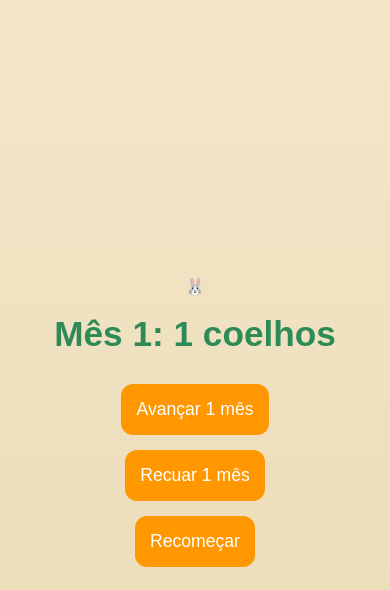
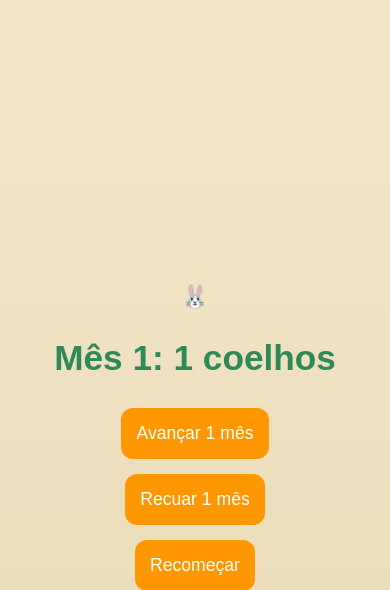
Before and after one commit to D1N1S1O/Sucess-o-de-Fibonacci, a Flask app: page / in a window 390 px wide. Shown: the top 590 px of the page. Run offline with Flask 3, Linux system fonts and the light colour scheme.

Commit message:
Refactor and enhance CSS styles

```diff
--- a/static/style.css
+++ b/static/style.css
@@ -54,3 +54,30 @@ button:active {
 button:hover {
     background-color: #e68900;
 }
+
+.coelhos {
+    margin-top: 20px;
+    font-size: 28px;
+    text-align: center;
+    word-wrap: break-word;
+}
+
+@media (max-width: 600px) {
+    .coelhos {
+        font-size: 22px;
+        padding: 10px;
+    }
+}
+
+.limite-msg {
+    color: red;
+    font-weight: bold;
+    margin-top: 15px;
+    text-align: center;
+    animation: piscar 1s infinite alternate;
+}
+
+@keyframes piscar {
+    from { opacity: 1; }
+    to { opacity: 0.5; }
+}
```
